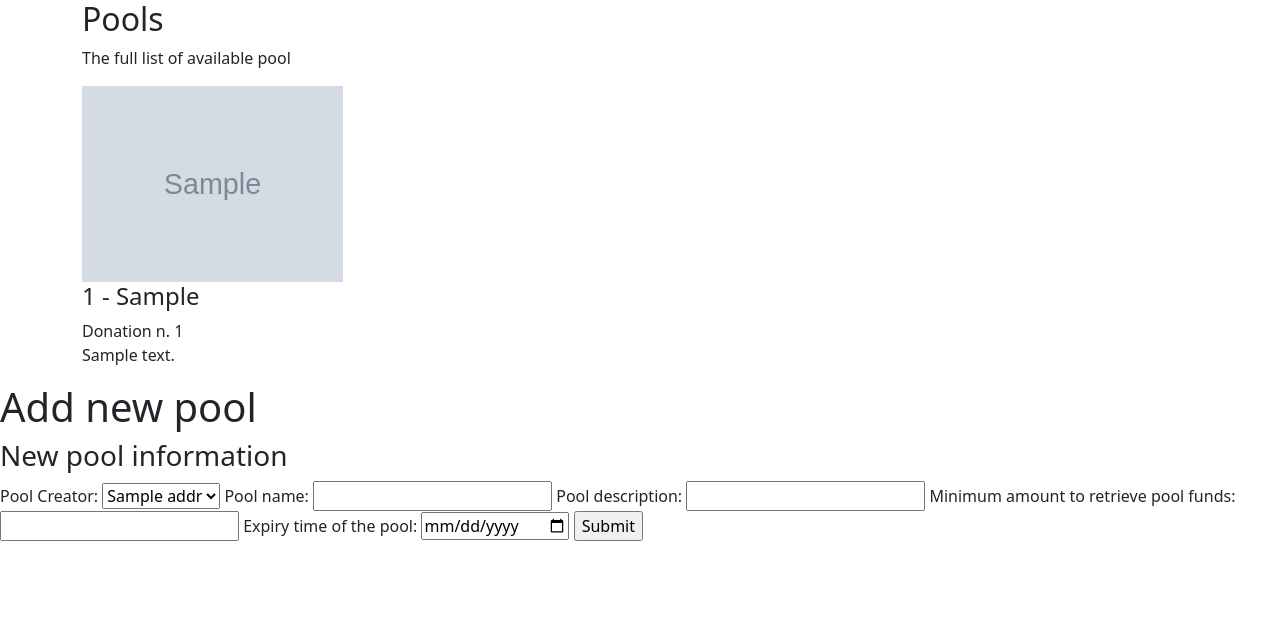
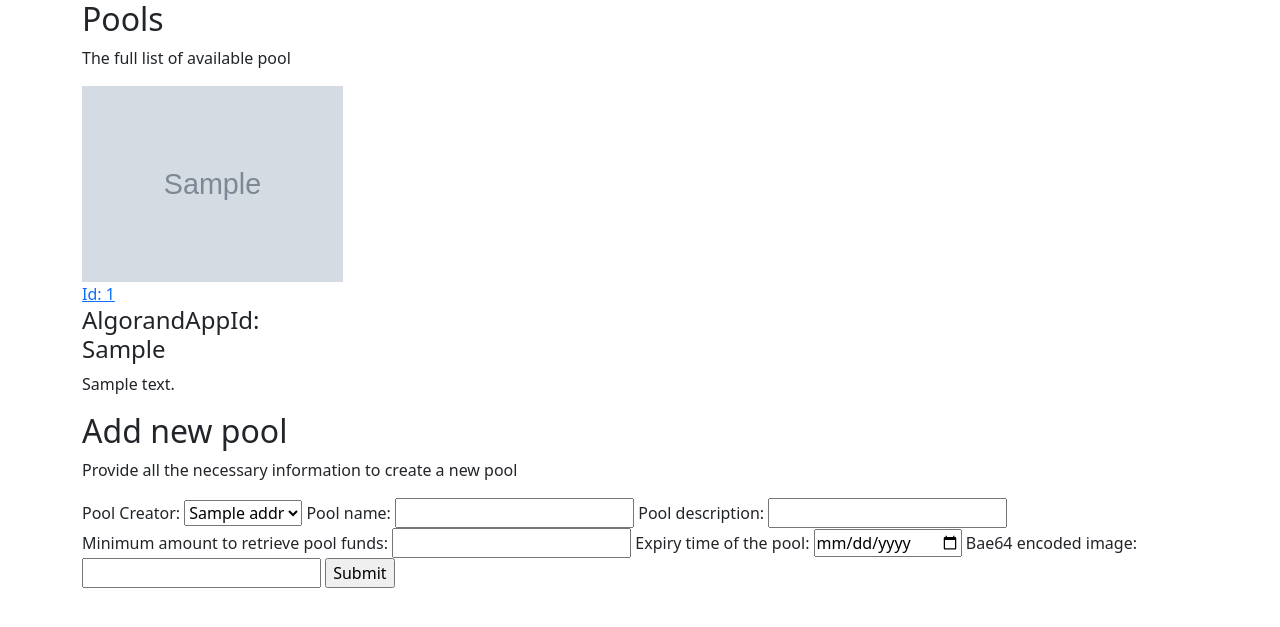
Before and after one commit to Farinos/algofund, a Django app: template algofund/api/templates/pools/pools.html in a window 1280 px wide. Shown: the top 627 px of the page. Run offline with Django 4.2, Linux system fonts and the light colour scheme; tables that the repository leaves empty hold one stand-in row (values such as "Sample post"); the template is opened without the code that fills it: values that come from a table or form of the project are taken from there, most other values are stand-ins (such as "Sample title", 1, 10 or a date in 2020); grey boxes marked "Sample" are stand-in pictures; parts of the project's set-up code (start-up, migrations or seed data) failed here and were passed over.

Commit message:
base64 encoded imager

```diff
--- a/algofund/api/templates/pools/pools.html
+++ b/algofund/api/templates/pools/pools.html
@@ -23,7 +23,7 @@
 
             <header class="section-header">
                 <h2>Pools</h2>
-                <p>The full list of  available pool</p>
+                <p>The full list of available pool</p>
             </header>
 
             <div class="row gy-4">
@@ -34,8 +34,10 @@
                             <img src="/media/{{pool.image}}" class="img-fluid" alt="">
                         </div>
                         <div class="member-info">
-                            <h4>{{pool.id}} - {{pool.applicationIndex}}</h4>
-                            <span>Donation n. 1</span>
+                            <a href="{% url 'pool' pool.id %}">
+                                Id: {{pool.id}}
+                            </a>
+                            <h4>AlgorandAppId: {{pool.applicationIndex}}</h4>
                             <p>{{pool.description}}</p>
                         </div>
                     </div>
@@ -46,10 +48,12 @@
         </div>
 
     </section>
-
-    <h1>Add new pool</h1>
+    <div class="container">
+        <header class="section-header">
+            <h2>Add new pool</h2>
+            <p>Provide all the necessary information to create a new pool</p>
+        </header>
         <form action="{% url 'pools_api' %}" method="post">
-        <h3>New pool information</h3>
             {% csrf_token %}
             <label for="creatorMnemonic">Pool Creator:</label>
             <select name="creatorMnemonic">
@@ -65,8 +69,12 @@
             <input type="number" name="minAmount">
             <label for="expiryTime">Expiry time of the pool:</label>
             <input type="date" name="expiryTime">
+            <label for="image">Bae64 encoded image:</label>
+            <input type="text" name="image">
             <input type="submit">
         </form>
+    </div>
+
 </body>
 
 </html>
```
Also changed, not shown: algofund/api/templates/pools/pool.html (+11 -0 lines), algofund/api/migrations/0006_alter_pool_expirytime_alter_pool_image.py (added), algofund/api/migrations/0007_alter_pool_expirytime.py (added), algofund/api/migrations/0008_alter_pool_expirytime.py (added), algofund/media/pictures/1cb1e604-789.jpg (deleted), algofund/media/pictures/Screenshot_from_2021-11-10_17-58-40.png (deleted), algofund/media/pictures/newrelic.png (deleted). Lines whose indentation alone changed are shown as unchanged.
